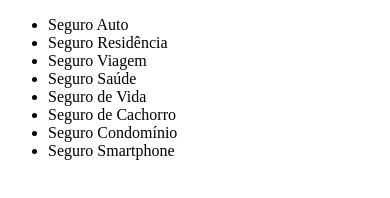
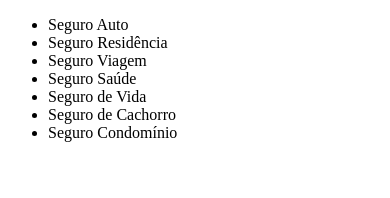
Before and after one commit to leveau10/git-learn, a plain HTML site: page index.html in a window 390 px wide. Drawn offline with Linux system fonts and the light colour scheme.

Commit message:
Revert "Adicionando seguro smartphone"
This reverts commit 4adecfc85f271a114ca58b126cdd26e4dafe4c4d.

Removido seguro smartphone

```diff
--- a/index.html
+++ b/index.html
@@ -13,7 +13,6 @@
 		<li>Seguro de Vida</li>
 		<li>Seguro de Cachorro</li>
 		<li>Seguro Condomínio</li>
-		<li>Seguro Smartphone</li>
 	</ul>
 </body>
 </html>
```
